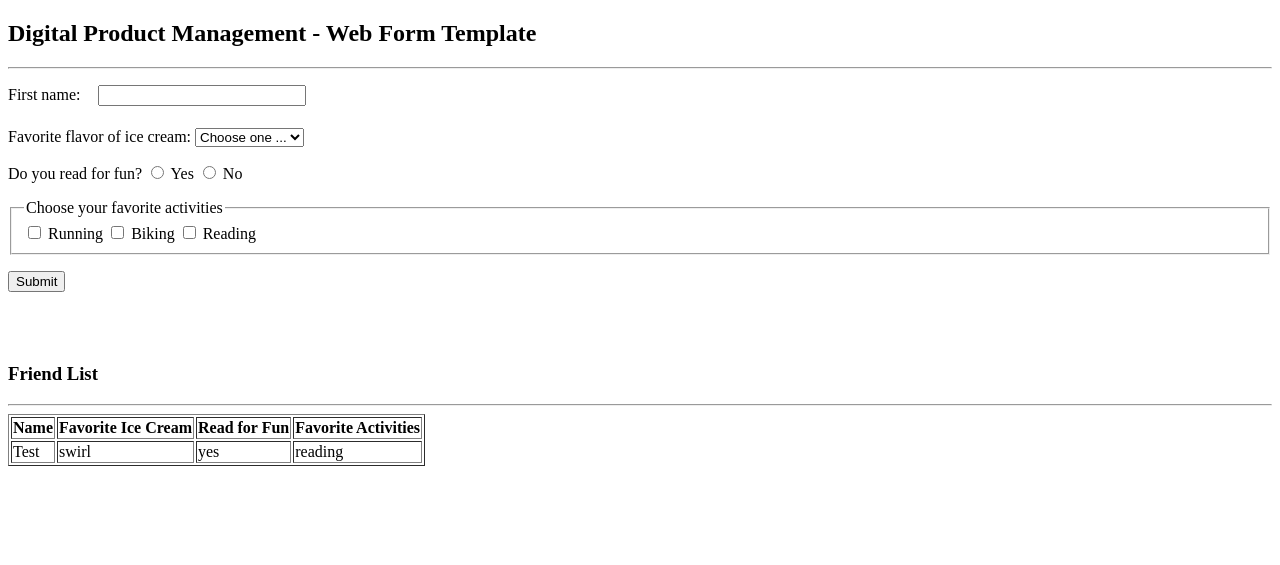
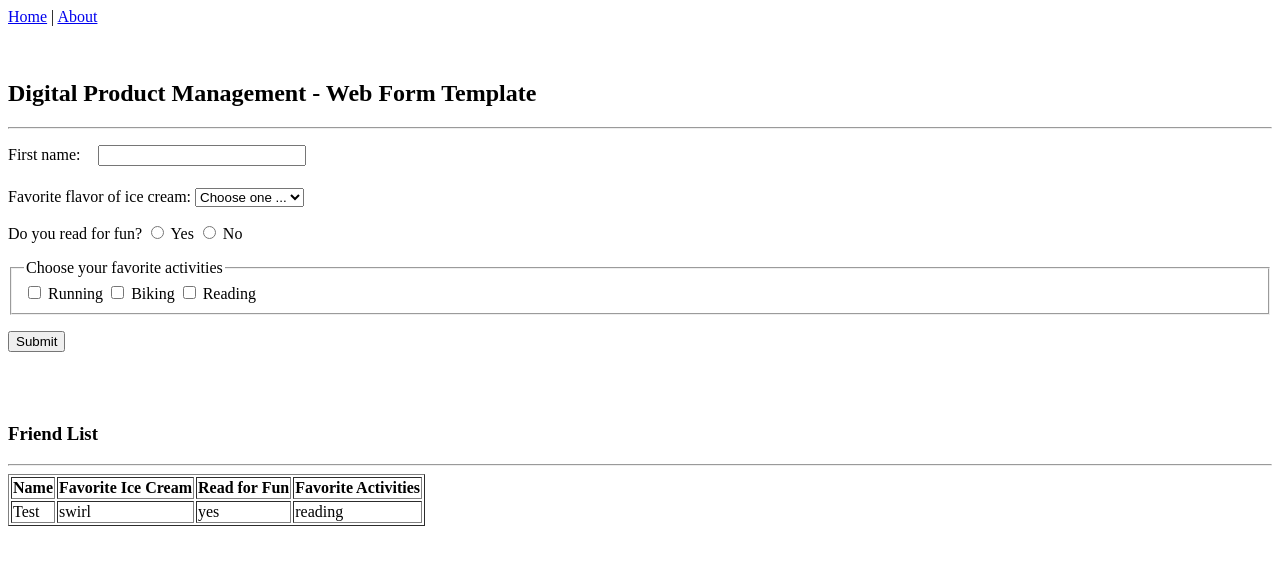
Before and after one commit to mikecolbert/dpb-web-form-template, a Flask app: page / in a window 1280 px wide. Shown: the top 565 px of the page. Run offline with Flask 2, Linux system fonts and the light colour scheme.

Commit message:
added about and nav

```diff
--- a/app.py
+++ b/app.py
@@ -49,6 +49,10 @@ def add():
     else:
         return redirect(url_for("index"))
 
+@app.route("/about", methods=["GET"])
+def about():
+    return render_template(
+        "about.html", pageTitle="About Us")
 
 if __name__ == "__main__":
     app.run(debug=True)
--- a/templates/base.html
+++ b/templates/base.html
@@ -15,6 +15,10 @@
   </head>
 
   <body>
-    <div class="container">{% block body %}xx {% endblock %}</div>
+    <div class="container">
+      <nav><a href="/">Home</a> | <a href="/about">About</a></nav>
+      <p>&nbsp;</p>
+      {% block body %} {% endblock %}
+    </div>
   </body>
 </html>
```
Also changed, not shown: templates/about.html (added, +19 -0 lines).
